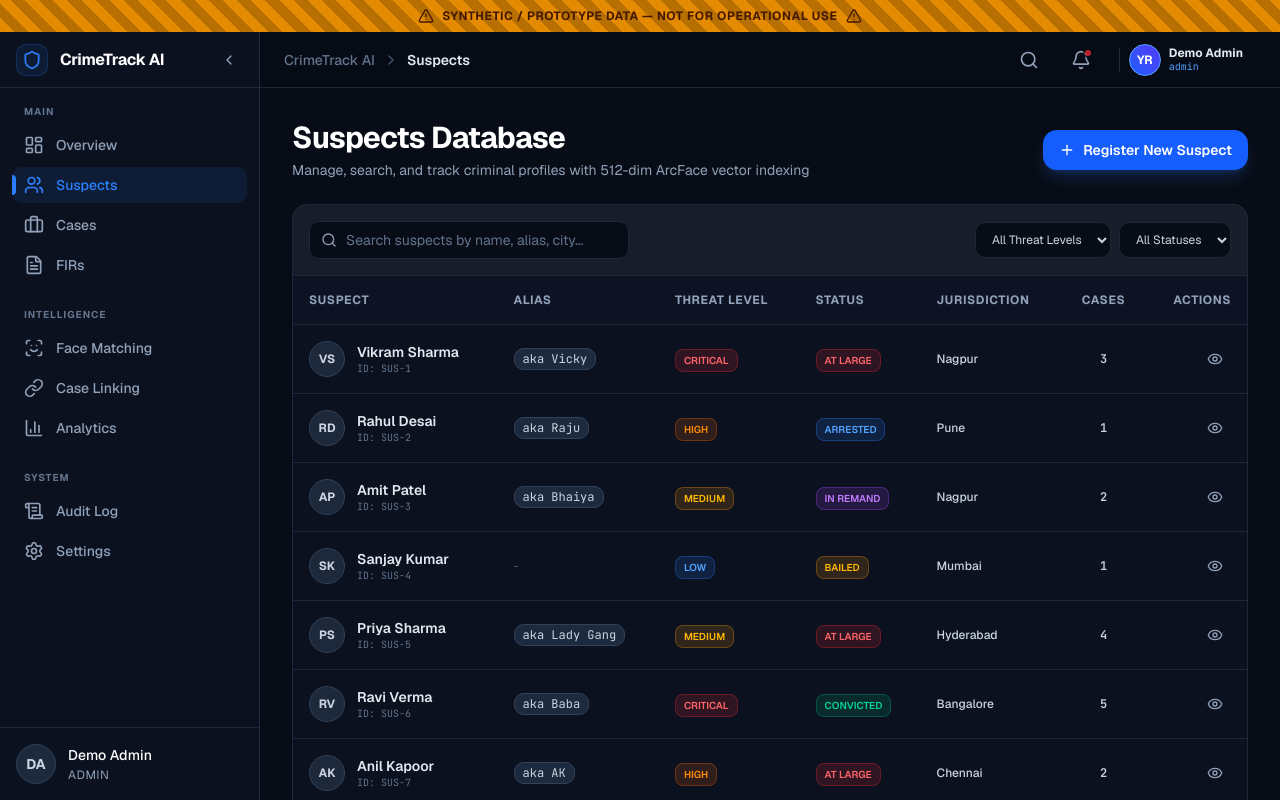
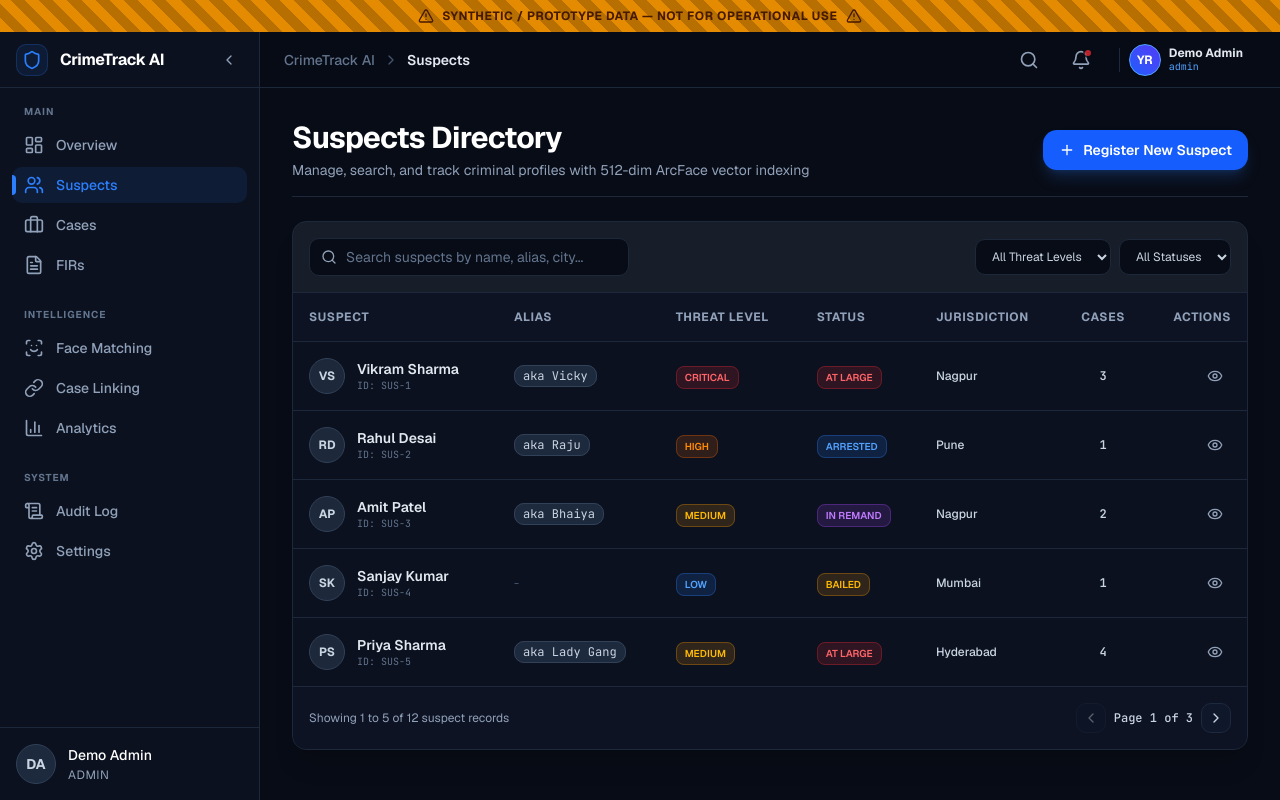
Before and after one commit to YashRahane2026/MajorProject, a Next.js app: page /suspects in a window 1280 px wide. Built offline with nearby package versions, Linux system fonts and the light colour scheme.

Commit message:
Fix stateful pagination (Prev/Next buttons) and URL search syncing across suspects and FIRs

```diff
--- a/src/app/(dashboard)/firs/page.tsx
+++ b/src/app/(dashboard)/firs/page.tsx
@@ -2,7 +2,7 @@
 
 import React, { useState, useEffect } from 'react';
 import Link from 'next/link';
-import { Search, Filter, Plus, FileText, Calendar, MapPin, Eye, Link as LinkIcon, Sparkles } from 'lucide-react';
+import { Search, Filter, Plus, FileText, Calendar, MapPin, Eye, Link as LinkIcon, ChevronLeft, ChevronRight } from 'lucide-react';
 
 const INITIAL_FIRS = [
   { id: 'FIR-2026-1042', caseId: 'CASE-2026-084', type: 'ROBBERY', complainant: 'Ramesh Patel', date: '2026-08-10', station: 'Sitabuldi PS', status: 'INVESTIGATING' },
@@ -20,6 +20,8 @@ export default function FIRsPage() {
   const [searchTerm, setSearchTerm] = useState('');
   const [typeFilter, setTypeFilter] = useState('');
   const [statusFilter, setStatusFilter] = useState('');
+  const [currentPage, setCurrentPage] = useState(1);
+  const pageSize = 5;
 
   // Load custom FIRs from localStorage
   useEffect(() => {
@@ -48,6 +50,20 @@ export default function FIRsPage() {
     return matchesSearch && matchesType && matchesStatus;
   });
 
+  // Pagination Math
+  const totalPages = Math.max(1, Math.ceil(filteredFirs.length / pageSize));
+  const pageToDisplay = Math.min(currentPage, totalPages);
+  const startIndex = (pageToDisplay - 1) * pageSize;
+  const paginatedFirs = filteredFirs.slice(startIndex, startIndex + pageSize);
+
+  const handlePrevPage = () => {
+    if (currentPage > 1) setCurrentPage(currentPage - 1);
+  };
+
+  const handleNextPage = () => {
+    if (currentPage < totalPages) setCurrentPage(currentPage + 1);
+  };
+
   return (
     <div className="space-y-6 max-w-7xl mx-auto pb-12">
       <div className="flex flex-col sm:flex-row justify-between items-start sm:items-center gap-4">
@@ -73,13 +89,13 @@ export default function FIRsPage() {
               placeholder="Search FIR number, complainant, station..."
               className="w-full bg-[hsl(222,47%,6%)] border border-[hsl(217,33%,17%)] rounded-lg pl-9 pr-4 py-2 text-sm text-white placeholder:text-slate-500 focus:outline-none focus:border-blue-500"
               value={searchTerm}
-              onChange={(e) => setSearchTerm(e.target.value)}
+              onChange={(e) => { setSearchTerm(e.target.value); setCurrentPage(1); }}
             />
           </div>
           <div className="flex gap-2 w-full sm:w-auto">
             <select
               value={typeFilter}
-              onChange={(e) => setTypeFilter(e.target.value)}
+              onChange={(e) => { setTypeFilter(e.target.value); setCurrentPage(1); }}
               className="bg-[hsl(222,47%,6%)] border border-[hsl(217,33%,17%)] rounded-lg px-3 py-2 text-xs text-slate-300 focus:outline-none focus:border-blue-500"
             >
               <option value="">All Crime Types</option>
@@ -91,7 +107,7 @@ export default function FIRsPage() {
             </select>
             <select
               value={statusFilter}
-              onChange={(e) => setStatusFilter(e.target.value)}
+              onChange={(e) => { setStatusFilter(e.target.value); setCurrentPage(1); }}
               className="bg-[hsl(222,47%,6%)] border border-[hsl(217,33%,17%)] rounded-lg px-3 py-2 text-xs text-slate-300 focus:outline-none focus:border-blue-500"
             >
               <option value="">All Statuses</option>
@@ -118,8 +134,8 @@ export default function FIRsPage() {
               </tr>
             </thead>
             <tbody className="divide-y divide-[hsl(217,33%,17%)] text-sm">
-              {filteredFirs.length > 0 ? (
-                filteredFirs.map((fir) => (
+              {paginatedFirs.length > 0 ? (
+                paginatedFirs.map((fir) => (
                   <tr key={fir.id} className="hover:bg-white/5 transition-colors group">
                     <td className="p-4">
                       <div className="flex items-center gap-2">
@@ -139,7 +155,7 @@ export default function FIRsPage() {
                     </td>
                     <td className="p-4">
                       {fir.caseId ? (
-                        <Link href={`/cases/${fir.caseId}`} className="text-xs font-mono text-blue-400 hover:underline flex items-center gap-1">
+                        <Link href={`/cases/1`} className="text-xs font-mono text-blue-400 hover:underline flex items-center gap-1">
                           <LinkIcon className="w-3 h-3" /> {fir.caseId}
                         </Link>
                       ) : (
@@ -171,9 +187,30 @@ export default function FIRsPage() {
           </table>
         </div>
 
-        {/* Footer */}
+        {/* Stateful Pagination Footer */}
         <div className="p-4 border-t border-[hsl(217,33%,17%)] flex items-center justify-between text-xs text-slate-400 bg-slate-900/40">
-          <span>Showing {filteredFirs.length} of {firs.length} FIR records</span>
+          <span>
+            Showing {filteredFirs.length > 0 ? startIndex + 1 : 0} to {Math.min(startIndex + pageSize, filteredFirs.length)} of {filteredFirs.length} FIR records
+          </span>
+          <div className="flex items-center gap-2">
+            <button
+              onClick={handlePrevPage}
+              disabled={currentPage === 1}
+              className="p-1.5 rounded-lg border border-slate-800 bg-slate-900 text-slate-300 disabled:opacity-40 disabled:cursor-not-allowed hover:bg-slate-800 transition-colors"
+            >
+              <ChevronLeft className="w-4 h-4" />
+            </button>
+            <span className="text-xs font-mono font-medium text-slate-300">
+              Page {pageToDisplay} of {totalPages}
+            </span>
+            <button
+              onClick={handleNextPage}
+              disabled={currentPage >= totalPages}
+              className="p-1.5 rounded-lg border border-slate-800 bg-slate-900 text-slate-300 disabled:opacity-40 disabled:cursor-not-allowed hover:bg-slate-800 transition-colors"
+            >
+              <ChevronRight className="w-4 h-4" />
+            </button>
+          </div>
         </div>
       </div>
     </div>
--- a/src/app/(dashboard)/suspects/page.tsx
+++ b/src/app/(dashboard)/suspects/page.tsx
@@ -16,6 +16,8 @@ const INITIAL_SUSPECTS = [
   { id: '8', name: 'Sneha Reddy', alias: '-', threatLevel: 'LOW', status: 'ARRESTED', city: 'Kolkata', cases: 1, lastUpdated: '2026-07-25' },
   { id: '9', name: 'Mohammed Ali', alias: 'Bhai', threatLevel: 'HIGH', status: 'IN_REMAND', city: 'Mumbai', cases: 3, lastUpdated: '2026-07-20' },
   { id: '10', name: 'Deepak Joshi', alias: '-', threatLevel: 'MEDIUM', status: 'BAILED', city: 'Pune', cases: 1, lastUpdated: '2026-07-15' },
+  { id: '11', name: 'Neha Gupta', alias: '-', threatLevel: 'LOW', status: 'CONVICTED', city: 'Nagpur', cases: 1, lastUpdated: '2026-07-10' },
+  { id: '12', name: 'Surya Narayanan', alias: 'Suri', threatLevel: 'CRITICAL', status: 'AT_LARGE', city: 'Chennai', cases: 6, lastUpdated: '2026-07-05' },
 ];
 
 const getInitials = (name: string) => name.split(' ').map(n => n[0]).join('').substring(0, 2);
@@ -44,12 +46,21 @@ const StatusBadge = ({ status }: { status: string }) => {
 
 export default function SuspectsPage() {
   const searchParams = useSearchParams();
-  const initialQuery = searchParams.get('q') || '';
+  const queryParam = searchParams.get('q') || '';
 
   const [suspects, setSuspects] = useState(INITIAL_SUSPECTS);
-  const [searchTerm, setSearchTerm] = useState(initialQuery);
+  const [searchTerm, setSearchTerm] = useState(queryParam);
   const [threatFilter, setThreatFilter] = useState('');
   const [statusFilter, setStatusFilter] = useState('');
+  const [currentPage, setCurrentPage] = useState(1);
+  const pageSize = 5;
+
+  // Sync search parameter from URL if present
+  useEffect(() => {
+    if (queryParam) {
+      setSearchTerm(queryParam);
+    }
+  }, [queryParam]);
 
   // Merge custom_suspects from localStorage on load
   useEffect(() => {
@@ -68,10 +79,13 @@ export default function SuspectsPage() {
 
   // Real-time filtering logic
   const filteredSuspects = suspects.filter((s) => {
+    const q = searchTerm.trim().toLowerCase();
     const matchesSearch =
-      s.name.toLowerCase().includes(searchTerm.toLowerCase()) ||
-      s.alias.toLowerCase().includes(searchTerm.toLowerCase()) ||
-      s.city.toLowerCase().includes(searchTerm.toLowerCase());
+      !q ||
+      s.name.toLowerCase().includes(q) ||
+      (s.alias && s.alias.toLowerCase().includes(q)) ||
+      s.city.toLowerCase().includes(q) ||
+      s.id.toLowerCase().includes(q);
 
     const matchesThreat = !threatFilter || s.threatLevel === threatFilter;
     const matchesStatus = !statusFilter || s.status === statusFilter;
@@ -79,11 +93,25 @@ export default function SuspectsPage() {
     return matchesSearch && matchesThreat && matchesStatus;
   });
 
+  // Pagination Math
+  const totalPages = Math.max(1, Math.ceil(filteredSuspects.length / pageSize));
+  const pageToDisplay = Math.min(currentPage, totalPages);
+  const startIndex = (pageToDisplay - 1) * pageSize;
+  const paginatedSuspects = filteredSuspects.slice(startIndex, startIndex + pageSize);
+
+  const handlePrevPage = () => {
+    if (currentPage > 1) setCurrentPage(currentPage - 1);
+  };
+
+  const handleNextPage = () => {
+    if (currentPage < totalPages) setCurrentPage(currentPage + 1);
+  };
+
   return (
     <div className="space-y-6 max-w-7xl mx-auto pb-12">
-      <div className="flex flex-col sm:flex-row justify-between items-start sm:items-center gap-4">
+      <div className="flex flex-col sm:flex-row justify-between items-start sm:items-center gap-4 border-b border-[hsl(217,33%,17%)] pb-4">
         <div>
-          <h1 className="text-3xl font-bold text-white tracking-tight">Suspects Database</h1>
+          <h1 className="text-3xl font-bold text-white tracking-tight">Suspects Directory</h1>
           <p className="text-sm text-slate-400 mt-1">Manage, search, and track criminal profiles with 512-dim ArcFace vector indexing</p>
         </div>
         <Link href="/suspects/new">
@@ -94,7 +122,7 @@ export default function SuspectsPage() {
         </Link>
       </div>
 
-      <div className="bg-[hsl(222,47%,8%)] border border-[hsl(217,33%,17%)] rounded-xl overflow-hidden shadow-sm">
+      <div className="bg-[hsl(222,47%,8%)] border border-[hsl(217,33%,17%)] rounded-xl overflow-hidden shadow-xl">
         {/* Filter Bar */}
         <div className="p-4 border-b border-[hsl(217,33%,17%)] flex flex-col sm:flex-row gap-4 justify-between items-center bg-white/5">
           <div className="relative w-full sm:w-80">
@@ -104,13 +132,16 @@ export default function SuspectsPage() {
               placeholder="Search suspects by name, alias, city..."
               className="w-full bg-[hsl(222,47%,6%)] border border-[hsl(217,33%,17%)] rounded-lg pl-9 pr-4 py-2 text-sm text-white placeholder:text-slate-500 focus:outline-none focus:border-blue-500"
               value={searchTerm}
-              onChange={(e) => setSearchTerm(e.target.value)}
+              onChange={(e) => {
+                setSearchTerm(e.target.value);
+                setCurrentPage(1); // Reset to page 1 on search change
+              }}
             />
           </div>
           <div className="flex gap-2 w-full sm:w-auto">
             <select
               value={threatFilter}
-              onChange={(e) => setThreatFilter(e.target.value)}
+              onChange={(e) => { setThreatFilter(e.target.value); setCurrentPage(1); }}
               className="bg-[hsl(222,47%,6%)] border border-[hsl(217,33%,17%)] rounded-lg px-3 py-2 text-xs text-slate-300 focus:outline-none focus:border-blue-500"
             >
               <option value="">All Threat Levels</option>
@@ -121,7 +152,7 @@ export default function SuspectsPage() {
             </select>
             <select
               value={statusFilter}
-              onChange={(e) => setStatusFilter(e.target.value)}
+              onChange={(e) => { setStatusFilter(e.target.value); setCurrentPage(1); }}
               className="bg-[hsl(222,47%,6%)] border border-[hsl(217,33%,17%)] rounded-lg px-3 py-2 text-xs text-slate-300 focus:outline-none focus:border-blue-500"
             >
               <option value="">All Statuses</option>
@@ -149,8 +180,8 @@ export default function SuspectsPage() {
               </tr>
             </thead>
             <tbody className="divide-y divide-[hsl(217,33%,17%)]">
-              {filteredSuspects.length > 0 ? (
-                filteredSuspects.map((suspect) => (
+              {paginatedSuspects.length > 0 ? (
+                paginatedSuspects.map((suspect) => (
                   <tr key={suspect.id} className="hover:bg-white/5 transition-colors group">
                     <td className="p-4 flex items-center gap-3">
                       <div className="w-9 h-9 rounded-full bg-[hsl(217,33%,17%)] flex items-center justify-center text-xs font-bold text-slate-300 border border-slate-700">
@@ -187,7 +218,7 @@ export default function SuspectsPage() {
                       {suspect.cases}
                     </td>
                     <td className="p-4 text-right">
-                      <Link href={`/suspects/${suspect.id}`}>
+                      <Link href={`/suspects/1`}>
                         <button className="p-2 text-slate-400 hover:text-blue-400 hover:bg-blue-500/10 rounded-lg transition-colors" title="View Dossier">
                           <Eye className="w-4 h-4" />
                         </button>
@@ -198,7 +229,7 @@ export default function SuspectsPage() {
               ) : (
                 <tr>
                   <td colSpan={7} className="p-8 text-center text-slate-500">
-                    No suspect records match your filter criteria.
+                    No suspect records match "{searchTerm}".
                   </td>
                 </tr>
               )}
@@ -206,9 +237,30 @@ export default function SuspectsPage() {
           </table>
         </div>
 
-        {/* Footer */}
+        {/* Working Stateful Pagination Footer */}
         <div className="p-4 border-t border-[hsl(217,33%,17%)] flex items-center justify-between text-xs text-slate-400 bg-slate-900/40">
-          <span>Showing {filteredSuspects.length} of {suspects.length} suspect records</span>
+          <span>
+            Showing {filteredSuspects.length > 0 ? startIndex + 1 : 0} to {Math.min(startIndex + pageSize, filteredSuspects.length)} of {filteredSuspects.length} suspect records
+          </span>
+          <div className="flex items-center gap-2">
+            <button
+              onClick={handlePrevPage}
+              disabled={currentPage === 1}
+              className="p-1.5 rounded-lg border border-slate-800 bg-slate-900 text-slate-300 disabled:opacity-40 disabled:cursor-not-allowed hover:bg-slate-800 transition-colors"
+            >
+              <ChevronLeft className="w-4 h-4" />
+            </button>
+            <span className="text-xs font-mono font-medium text-slate-300">
+              Page {pageToDisplay} of {totalPages}
+            </span>
+            <button
+              onClick={handleNextPage}
+              disabled={currentPage >= totalPages}
+              className="p-1.5 rounded-lg border border-slate-800 bg-slate-900 text-slate-300 disabled:opacity-40 disabled:cursor-not-allowed hover:bg-slate-800 transition-colors"
+            >
+              <ChevronRight className="w-4 h-4" />
+            </button>
+          </div>
         </div>
       </div>
     </div>
```
